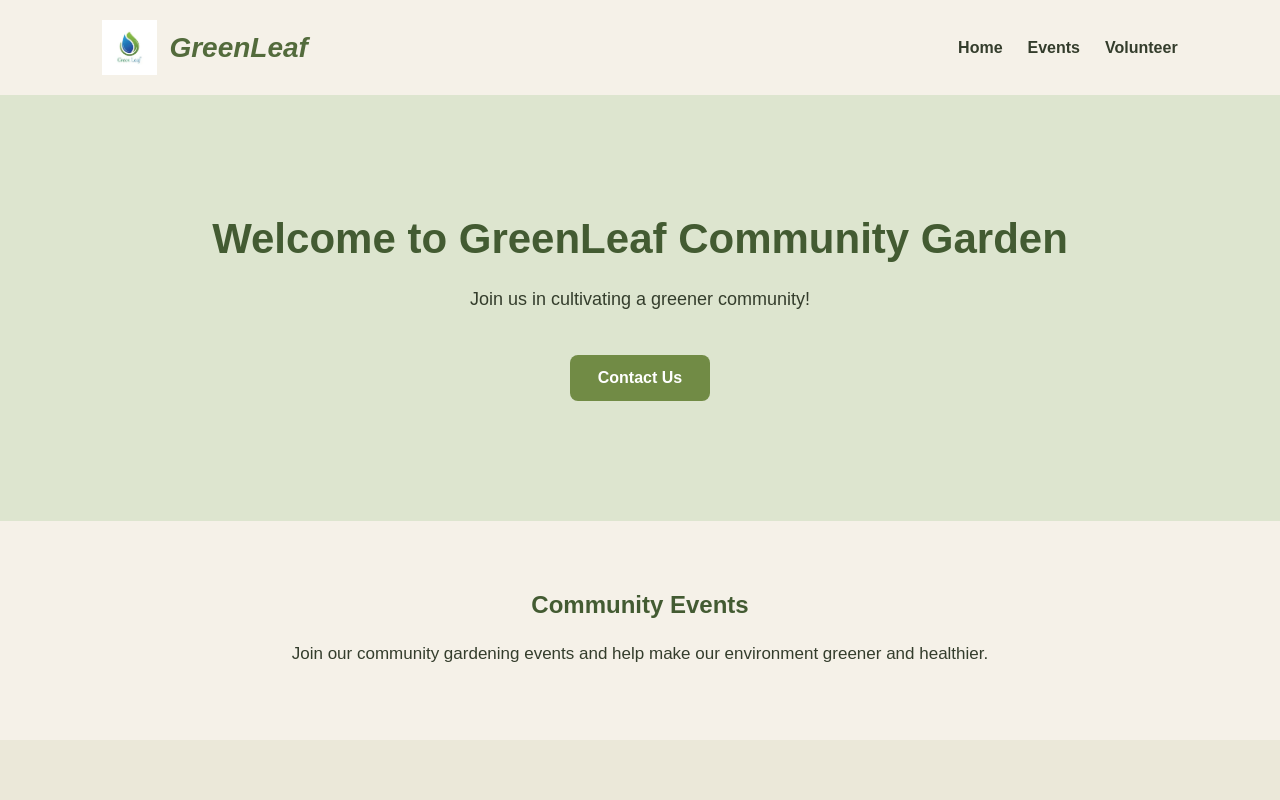
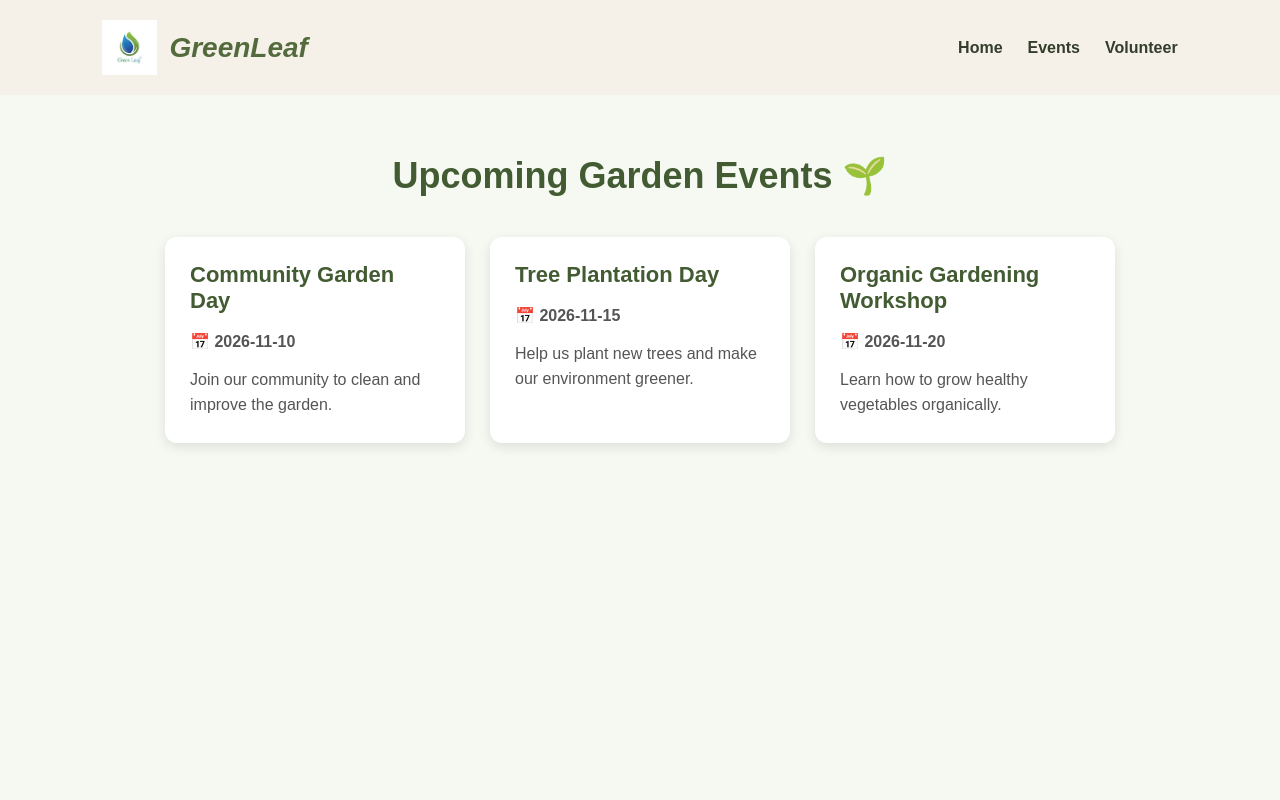
Before and after one commit to HaiderNaeem10/greenleaf-community-Garden-Volunteer-Portal, a React (Create React App) app: page /events in a window 1280 px wide. Shown: the top 800 px of the page. Built offline with nearby package versions, Linux system fonts and the light colour scheme.

Commit message:
Complete Task 2 - Events Page

```diff
--- a/package.json
+++ b/package.json
@@ -9,6 +9,7 @@
     "@testing-library/user-event": "^13.5.0",
     "react": "^19.3.1",
     "react-dom": "^19.3.1",
+    "react-router-dom": "^7.18.5",
     "react-scripts": "5.0.1",
     "web-vitals": "^2.1.4"
   },
--- a/src/App.css
+++ b/src/App.css
@@ -151,3 +151,57 @@ footer {
   }
 
 }
+
+/*  Task 2 */
+/* Events Section Styling */
+
+.events-container {
+  padding: 60px 30px;
+  background-color: #f5f9f2;
+  min-height: 100vh;
+  text-align: center;
+}
+
+.events-container h1 {
+  color: #435b32;
+  font-size: 36px;
+  margin-bottom: 40px;
+}
+
+.events-list {
+  display: flex;
+  justify-content: center;
+  flex-wrap: wrap;
+  gap: 25px;
+}
+
+.event-card {
+  background-color: white;
+  width: 300px;
+  padding: 25px;
+  border-radius: 12px;
+  box-shadow: 0 4px 12px rgba(0, 0, 0, 0.1);
+  text-align: left;
+  transition: transform 0.3s ease;
+}
+
+.event-card:hover {
+  transform: translateY(-8px);
+}
+
+.event-card h2 {
+  color: #435b32;
+  font-size: 22px;
+  margin-bottom: 15px;
+}
+
+.event-date {
+  color: #718b45;
+  font-weight: bold;
+  margin-bottom: 12px;
+}
+
+.event-card p {
+  line-height: 1.6;
+  color: #555;
+}
--- a/src/App.js
+++ b/src/App.js
@@ -1,39 +1,29 @@
 import React from 'react';
+import { BrowserRouter, Routes, Route, Link } from 'react-router-dom';
 import './App.css';
+import Events from './pages/events';
 
-function App() {
+function Home() {
 return (
-    <div className="App">
-
-      <header className="App-header">
-
-        <div className="logo">
-          <img src="/leaf.png" alt="GreenLeaf Logo" />
-          <h2><b><i>GreenLeaf</i></b></h2>
-        </div>
-<nav>
-  <a href="/home">Home</a>
-  <a href="/events">Events</a>
-  <a href="/volunteer">Volunteer</a>
-</nav>
-
-      </header>
-
+<>
 <section className="hero" id="home">
 <h1>Welcome to GreenLeaf Community Garden</h1>
-
 <p>Join us in cultivating a greener community!</p>
 
-        <a href="mail:naeemhaider176@gmail.com" className="button">
+    <a href="mailto:naeemhaider176@gmail.com" className="button">
       Contact Us
     </a>
   </section>
+
   <section className="info" id="events">
     <h2>Community Events</h2>
     <p>
       Join our community gardening events and help make
       our environment greener and healthier.
     </p>
+    <Link to="/events" className="button">
+      Explore Events
+    </Link>
   </section>
 
   <section className="volunteer" id="volunteer">
@@ -43,12 +33,42 @@ function App() {
       a beautiful and green community.
     </p>
   </section>
+</>
+
+);
+}
+
+function App() {
+return (
+<BrowserRouter>
+<div className="App">
+
+    <header className="App-header">
+      <div className="logo">
+        <img src="/leaf.png" alt="GreenLeaf Logo" />
+        <h2><b><i>GreenLeaf</i></b></h2>
+      </div>
+
+      <nav>
+        <Link to="/">Home</Link>
+        <Link to="/events">Events</Link>
+        <a href="/#volunteer">Volunteer</a>
+      </nav>
+    </header>
+
+    <Routes>
+      <Route path="/" element={<Home />} />
+      <Route path="/home" element={<Home />} />
+      <Route path="/events" element={<Events />} />
+    </Routes>
 
     <footer>
       <p>2026 GreenLeaf Community Garden. All rights reserved.</p>
     </footer>
 
   </div>
+</BrowserRouter>
+
 );
 }
 
--- /dev/null
+++ b/src/data/events.json
@@ -0,0 +1,20 @@
+[
+  {
+    "id": 1,
+    "title": "Community Garden Day",
+    "date": "2026-11-10",
+    "description": "Join our community to clean and improve the garden."
+  },
+  {
+    "id": 2,
+    "title": "Tree Plantation Day",
+    "date": "2026-11-15",
+    "description": "Help us plant new trees and make our environment greener."
+  },
+  {
+    "id": 3,
+    "title": "Organic Gardening Workshop",
+    "date": "2026-11-20",
+    "description": "Learn how to grow healthy vegetables organically."
+  }
+]
--- /dev/null
+++ b/src/pages/events.jsx
@@ -0,0 +1,22 @@
+import React from "react";
+import events from "../data/events.json";
+
+function Events() {
+  return (
+    <div className="events-container">
+      <h1>Upcoming Garden Events 🌱</h1>
+
+      <div className="events-list">
+        {events.map((event) => (
+          <div className="event-card" key={event.id}>
+            <h2>{event.title}</h2>
+            <p className="event-date">📅 {event.date}</p>
+            <p>{event.description}</p>
+          </div>
+        ))}
+      </div>
+    </div>
+  );
+}
+
+export default Events;
```
Also changed, not shown: 1 other file (tests, documents, lock files or other folders). Lines whose indentation alone changed are shown as unchanged.
